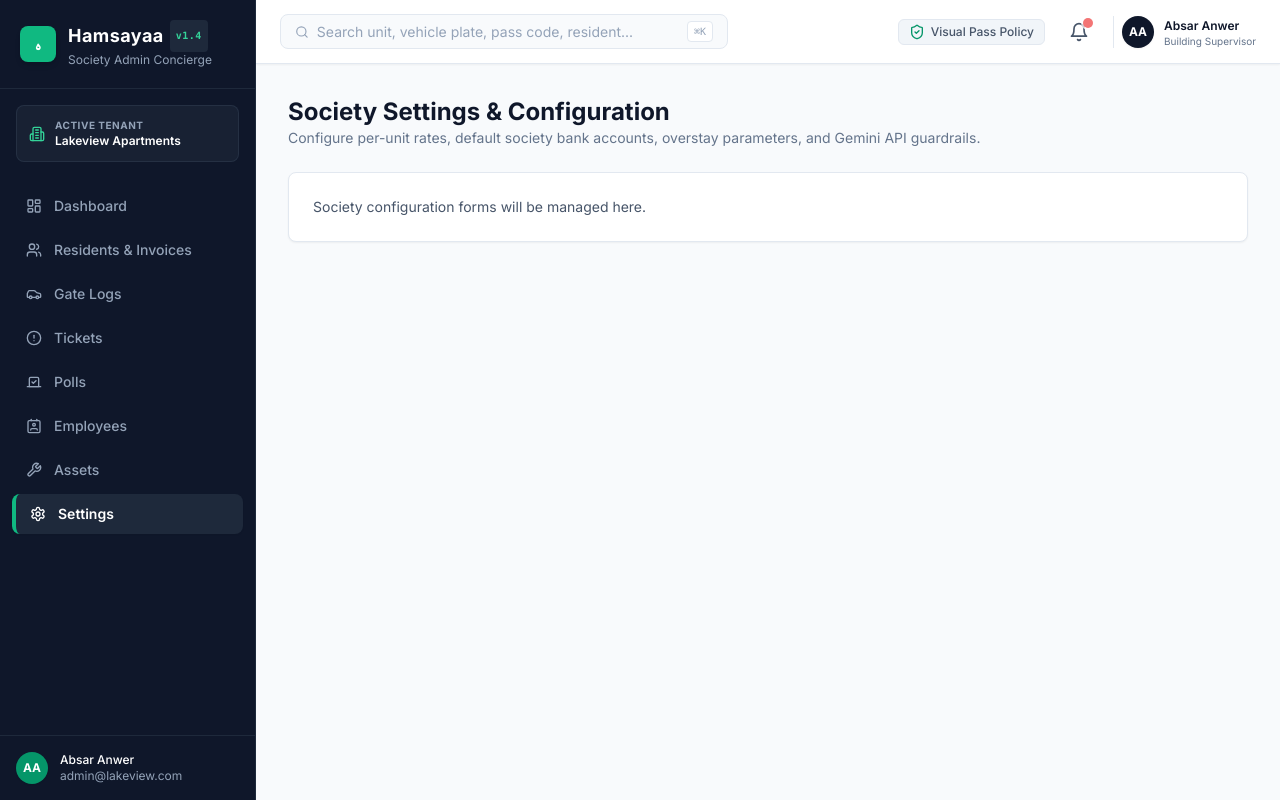
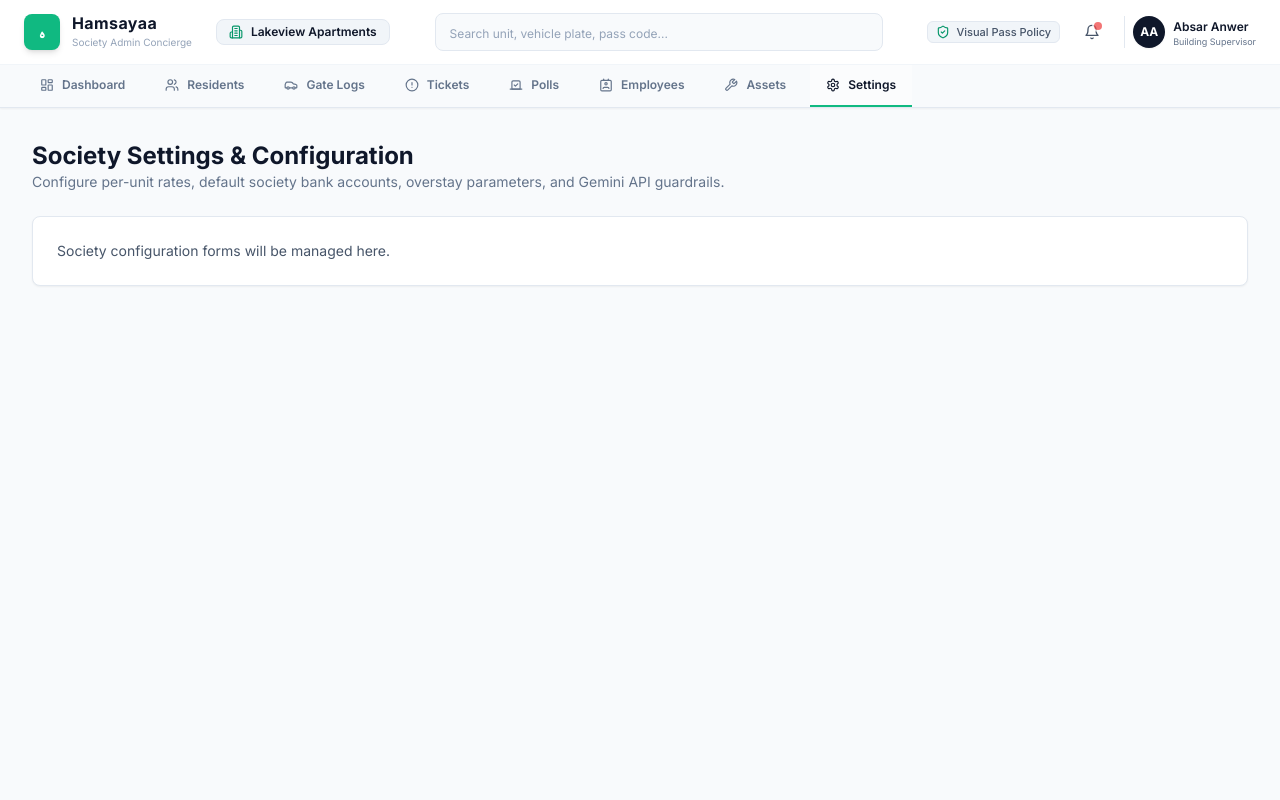
Before and after one commit to muhammadahmedkhan12/hamsayaa, a React (Vite) app in the folder frontend/: page /settings in a window 1280 px wide. Built offline with nearby package versions, Linux system fonts and the light colour scheme; the HTML template or start-up script is replaced by a standard one.

Commit message:
layout: Migrate from vertical sidebar to modern horizontal top navigation header layout

```diff
--- a/frontend/src/App.jsx
+++ b/frontend/src/App.jsx
@@ -1,6 +1,5 @@
 import React from 'react';
 import { Routes, Route } from 'react-router-dom';
-import Sidebar from './components/Sidebar';
 import Navbar from './components/Navbar';
 
 import Dashboard from './pages/Dashboard';
@@ -16,17 +15,13 @@ import Settings from './pages/Settings';
 
 export default function App() {
   return (
-    <div className="flex h-screen overflow-hidden bg-surface-slate text-slate-800 font-sans">
-      {/* Fixed Deep Navy Navigation Sidebar */}
-      <Sidebar />
+    <div className="flex flex-col min-h-screen bg-surface-slate text-slate-800 font-sans">
+      {/* Top Header Navigation Bar (Includes brand, search, tabs, & profile) */}
+      <Navbar />
 
-      {/* Main Content Area */}
-      <div className="flex-1 flex flex-col min-w-0 overflow-hidden">
-        {/* Top Action Navbar */}
-        <Navbar />
-
-        {/* Page Content */}
-        <main className="flex-1 overflow-y-auto p-6 md:p-8">          <div className="max-w-7xl w-full mx-auto">
+      {/* Main Content Area (Takes full viewport width, centered inside 7xl max-width) */}
+      <main className="flex-1 p-6 md:p-8">
+        <div className="max-w-7xl mx-auto w-full">
           <Routes>
             <Route path="/" element={<Dashboard />} />
             <Route path="/residents" element={<Residents />} />
@@ -40,9 +35,8 @@ export default function App() {
             <Route path="/amenities" element={<Amenities />} />
             <Route path="/settings" element={<Settings />} />
           </Routes>
-          </div>
-        </main>
-      </div>
+        </div>
+      </main>
     </div>
   );
 }
--- a/frontend/src/components/Navbar.jsx
+++ b/frontend/src/components/Navbar.jsx
@@ -1,44 +1,116 @@
 import React from 'react';
-import { Search, Bell, ShieldCheck } from 'lucide-react';
+import { NavLink } from 'react-router-dom';
+import {
+  Search,
+  Bell,
+  ShieldCheck,
+  LayoutDashboard,
+  Users,
+  Car,
+  AlertCircle,
+  Vote,
+  Contact,
+  Wrench,
+  Settings as SettingsIcon,
+  Building2
+} from 'lucide-react';
 import { mockAdminUser } from '../services/mockData';
+
+const navItems = [
+  { name: 'Dashboard', path: '/', icon: LayoutDashboard },
+  { name: 'Residents', path: '/residents', icon: Users },
+  { name: 'Gate Logs', path: '/vehicles', icon: Car },
+  { name: 'Tickets', path: '/complaints', icon: AlertCircle },
+  { name: 'Polls', path: '/polls', icon: Vote },
+  { name: 'Employees', path: '/employees', icon: Contact },
+  { name: 'Assets', path: '/assets', icon: Wrench },
+  { name: 'Settings', path: '/settings', icon: SettingsIcon },
+];
 
 export default function Navbar() {
   return (
-    <header className="h-16 bg-white border-b border-surface-border px-6 flex items-center justify-between sticky top-0 z-10 shadow-sm">
-      {/* Left / Center: Global Quick Search Input */}
-      <div className="flex items-center gap-2 max-w-md w-full bg-slate-50 px-3.5 py-1.5 rounded-lg border border-slate-200 focus-within:border-navy focus-within:ring-1 focus-within:ring-navy transition-all">
-        <Search className="w-4 h-4 text-slate-400" />
+    <header className="w-full bg-white border-b border-surface-border sticky top-0 z-50 shadow-sm flex-shrink-0">
+      {/* Upper Row: Brand Logo, Active Society, Search, Profile */}
+      <div className="max-w-7xl mx-auto px-6 h-16 flex items-center justify-between gap-4">
+        {/* Left: Brand & Active Society */}
+        <div className="flex items-center gap-6">
+          <div className="flex items-center gap-3">
+            <div className="w-9 h-9 rounded-lg bg-emerald-500 flex items-center justify-center text-white font-bold text-lg shadow-md">
+              ہ
+            </div>
+            <div className="hidden sm:block">
+              <h1 className="font-bold text-navy tracking-wide text-base leading-none">
+                Hamsayaa
+              </h1>
+              <p className="text-[10px] text-slate-400 mt-1">Society Admin Concierge</p>
+            </div>
+          </div>
+
+          {/* Active Society Badge */}
+          <div className="hidden md:flex items-center gap-2 px-3 py-1 bg-slate-100 border border-slate-200 rounded-lg">
+            <Building2 className="w-3.5 h-3.5 text-emerald-600" />
+            <span className="text-xs font-semibold text-navy">Lakeview Apartments</span>
+          </div>
+        </div>
+
+        {/* Center: Global Quick Search Input */}
+        <div className="flex-1 max-w-md bg-slate-50 px-3.5 py-1.5 rounded-lg border border-slate-200 focus-within:border-navy focus-within:ring-1 focus-within:ring-navy transition-all">
           <input
             type="text"
-          placeholder="Search unit, vehicle plate, pass code, resident..."
-          className="bg-transparent text-sm text-slate-800 placeholder-slate-400 focus:outline-none w-full"
+            placeholder="Search unit, vehicle plate, pass code..."
+            className="bg-transparent text-xs text-slate-800 placeholder-slate-400 focus:outline-none w-full"
           />
-        <kbd className="hidden sm:inline-block px-1.5 py-0.5 text-[10px] font-mono text-slate-400 bg-white border border-slate-200 rounded">⌘K</kbd>
         </div>
 
-      {/* Right: Security Policy Badge, Overstay Alert Bell, Admin Profile */}
+        {/* Right: Notification & Profile */}
         <div className="flex items-center gap-4">
-        {/* Gatekeeper Security Policy Indicator */}
-        <div className="hidden md:flex items-center gap-1.5 text-xs text-slate-600 font-medium bg-slate-100 px-2.5 py-1 rounded-md border border-slate-200">
-          <ShieldCheck className="w-4 h-4 text-emerald-600" />
+          {/* Visual Pass Badge */}
+          <div className="hidden lg:flex items-center gap-1.5 text-[11px] text-slate-600 font-medium bg-slate-100 px-2 py-0.5 rounded-md border border-slate-200">
+            <ShieldCheck className="w-3.5 h-3.5 text-emerald-600" />
             <span>Visual Pass Policy</span>
           </div>
 
-        {/* Overstay Notification Bell */}
+          {/* Notification Bell */}
           <button className="relative p-2 rounded-lg text-slate-600 hover:bg-slate-100 transition-colors" title="Overstay Alerts">
-          <Bell className="w-5 h-5" />
-          <span className="absolute top-1 right-1 w-2.5 h-2.5 bg-red-500 rounded-full ring-2 ring-white animate-pulse"></span>
+            <Bell className="w-4 h-4" />
+            <span className="absolute top-1.5 right-1.5 w-2 h-2 bg-red-500 rounded-full ring-2 ring-white animate-pulse"></span>
           </button>
 
           {/* Logged-in Admin Profile */}
-        <div className="flex items-center gap-2.5 pl-2 border-l border-slate-200">
+          <div className="flex items-center gap-2 pl-2 border-l border-slate-200">
             <div className="w-8 h-8 rounded-full bg-navy text-white flex items-center justify-center font-bold text-xs shadow-sm">
               {mockAdminUser.avatar}
             </div>
             <div className="hidden lg:block leading-none">
               <p className="text-xs font-semibold text-navy">{mockAdminUser.name}</p>
-            <p className="text-[10px] text-slate-500 mt-0.5">{mockAdminUser.role}</p>
+              <p className="text-[9px] text-slate-500 mt-0.5">{mockAdminUser.role}</p>
             </div>
+          </div>
+        </div>
+      </div>
+
+      {/* Lower Row: Horizontal Navigation Links */}
+      <div className="bg-slate-50 border-t border-slate-100 w-full">
+        <div className="max-w-7xl mx-auto px-6 overflow-x-auto flex items-center gap-2">
+          {navItems.map((item) => {
+            const Icon = item.icon;
+            return (
+              <NavLink
+                key={item.path}
+                to={item.path}
+                className={({ isActive }) =>
+                  `flex items-center gap-2 px-4 py-3 text-xs font-semibold transition-all border-b-2 whitespace-nowrap ${
+                    isActive
+                      ? 'border-emerald-500 text-navy font-bold bg-white/50'
+                      : 'border-transparent text-slate-500 hover:text-navy hover:border-slate-300'
+                  }`
+                }
+              >
+                <Icon className="w-3.5 h-3.5" />
+                <span>{item.name}</span>
+              </NavLink>
+            );
+          })}
         </div>
       </div>
     </header>
```
Lines whose indentation alone changed are shown as unchanged.
